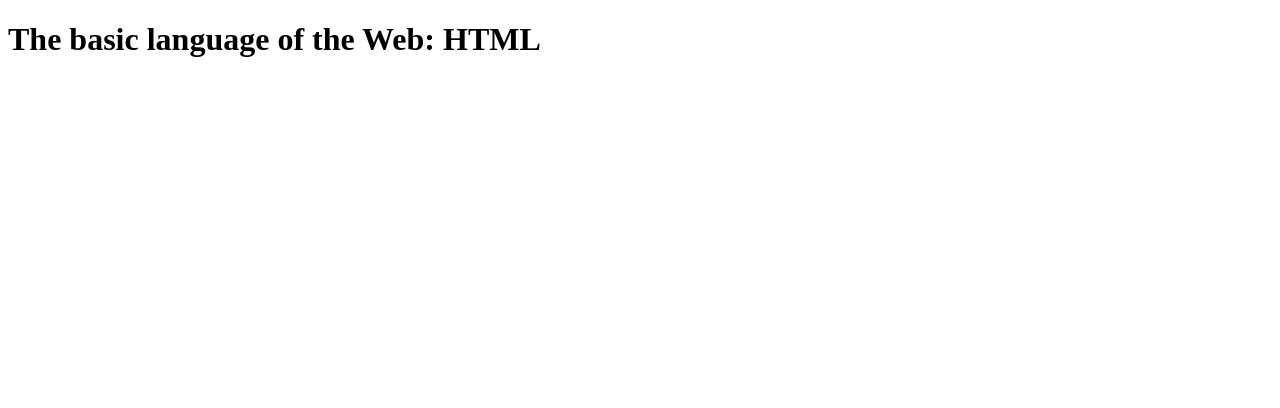
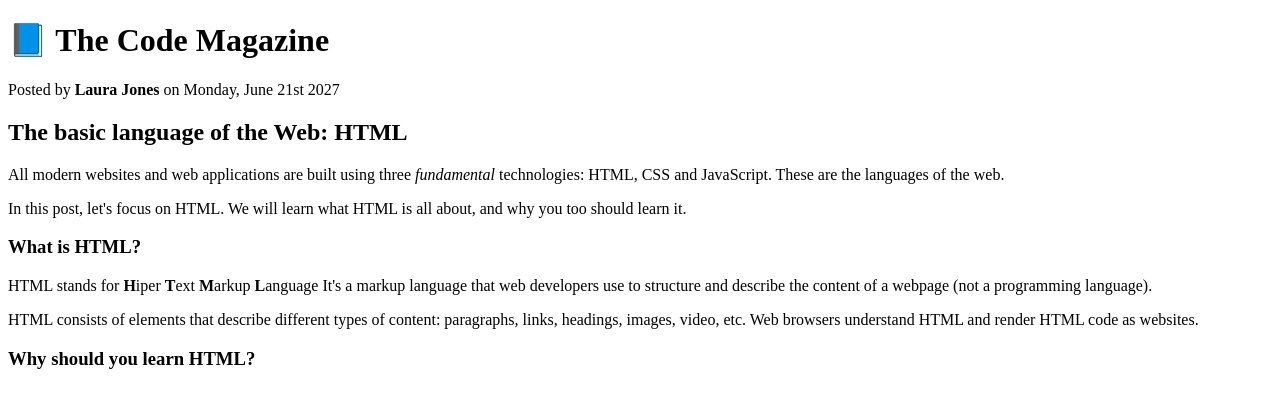
Before and after one commit to iramoz95/omnifood, a plain HTML site: page 02-HTML-Fundamentals/index.html in a window 1280 px wide. Drawn offline with Linux system fonts and the light colour scheme.

Commit message:
Text Elements

```diff
--- a/02-HTML-Fundamentals/index.html
+++ b/02-HTML-Fundamentals/index.html
@@ -4,6 +4,40 @@
     <title>The basic language of the Web: HTML</title>
   </head>
   <body>
-    <h1>The basic language of the Web: HTML</h1>
+    <!-- Comments
+      <h1>The basic language of the Web: HTML</h1>
+      <h2>The basic language of the Web: HTML</h2>
+      <h3>The basic language of the Web: HTML</h3>
+      <h4>The basic language of the Web: HTML</h4>
+      <h5>The basic language of the Web: HTML</h5>
+      <h6>The basic language of the Web: HTML</h6>
+    -->
+
+    <h1>📘 The Code Magazine</h1>
+    <p>Posted by <strong>Laura Jones</strong> on Monday, June 21st 2027</p>
+    <h2>The basic language of the Web: HTML</h2>
+    <p>
+      All modern websites and web applications are built using three
+      <em>fundamental</em>
+      technologies: HTML, CSS and JavaScript. These are the languages of the
+      web.
+    </p>
+    <p>
+      In this post, let's focus on HTML. We will learn what HTML is all about,
+      and why you too should learn it.
+    </p>
+    <h3>What is HTML?</h3>
+    <p>
+      HTML stands for <strong>H</strong>iper <strong>T</strong>ext
+      <strong>M</strong>arkup <strong>L</strong>anguage It's a markup language
+      that web developers use to structure and describe the content of a webpage
+      (not a programming language).
+    </p>
+    <p>
+      HTML consists of elements that describe different types of content:
+      paragraphs, links, headings, images, video, etc. Web browsers understand
+      HTML and render HTML code as websites.
+    </p>
+    <h3>Why should you learn HTML?</h3>
   </body>
 </html>
```
